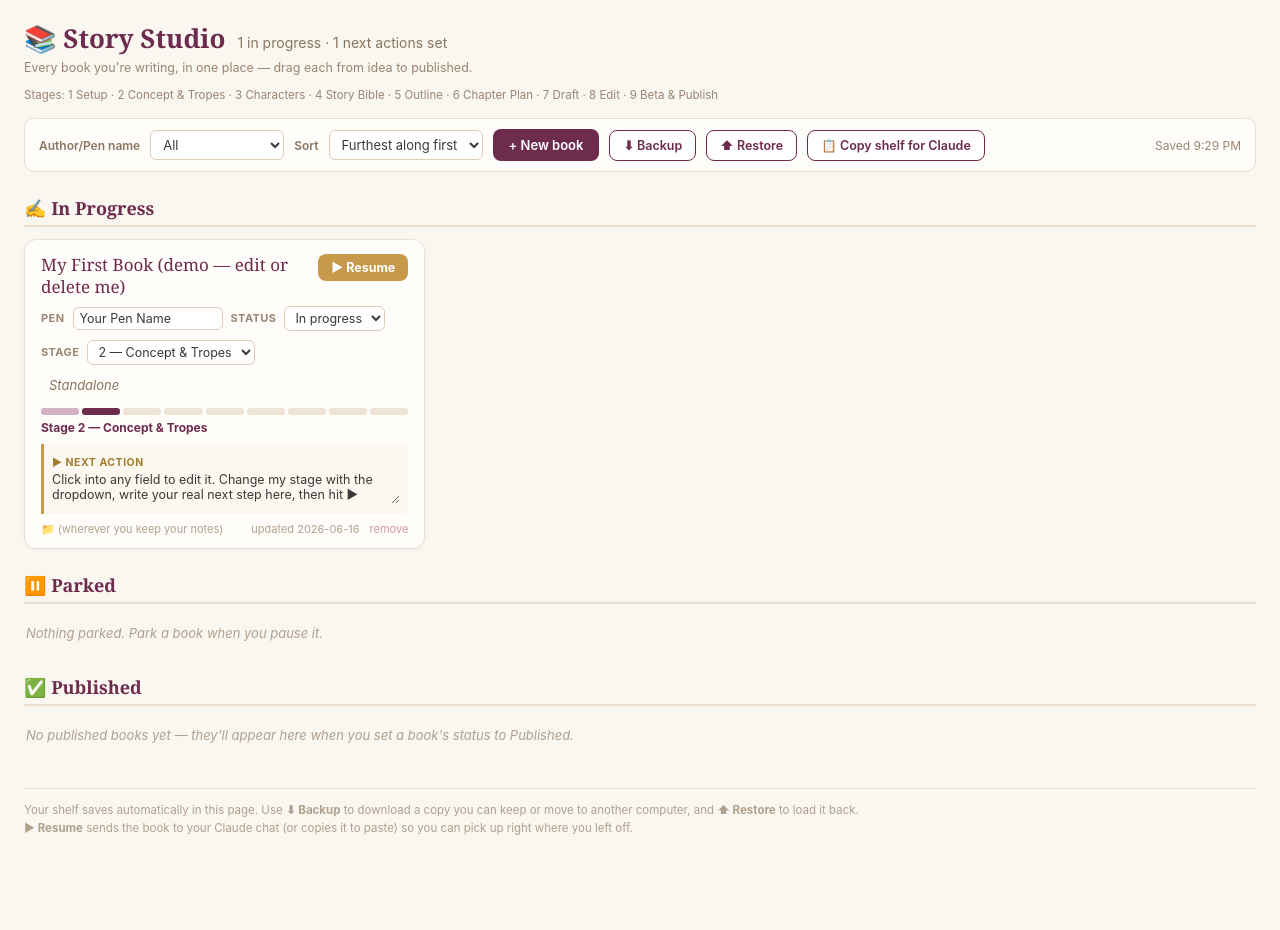
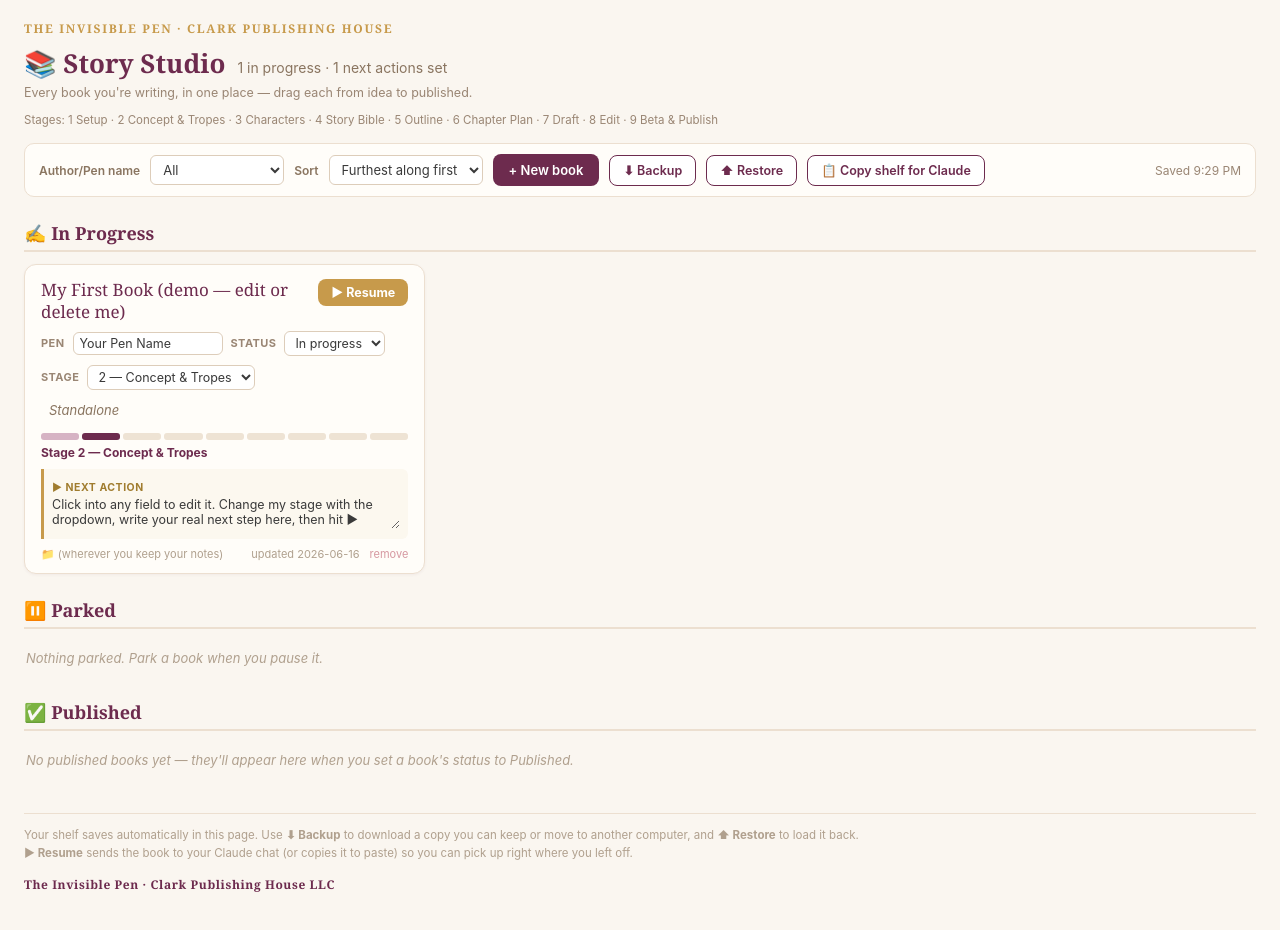
Before and after one commit to CPH-Jessica/tip-marketing-worksheets, a plain HTML site: page tools/story-studio.html in a window 1280 px wide. Before the commit the page ends 908 px from the top, so only its background shows below. Drawn offline with Linux system fonts and the light colour scheme.

Commit message:
Add The Invisible Pen branding to Story Studio (header brand line + footer attribution)

```diff
--- a/tools/story-studio.html
+++ b/tools/story-studio.html
@@ -3,7 +3,7 @@
 <head>
 <meta charset="UTF-8">
 <meta name="viewport" content="width=device-width, initial-scale=1.0">
-<title>Story Studio — Your Book Dashboard</title>
+<title>Story Studio — Your Book Dashboard · The Invisible Pen</title>
 <style>
 :root { color-scheme: light; }
 * { box-sizing: border-box; margin: 0; padding: 0; }
@@ -58,10 +58,13 @@ footer { margin-top: 34px; font-size: 11.5px; color: #b0a08e; line-height: 1.6;
 #newform .frow { display:flex; flex-direction:column; gap:6px; margin-top:8px; }
 #newform input[type=text] { width: 100%; }
 .hint { font-size:11px; color:#a89; }
+.brand { font-family: Georgia, "Times New Roman", serif; color:#c79a4b; font-size:12px; letter-spacing:.14em; text-transform:uppercase; font-weight:700; margin-bottom:8px; }
+.brand-foot { margin-top:12px; font-family: Georgia, "Times New Roman", serif; color:#6d2b4e; font-weight:700; font-size:12px; letter-spacing:.05em; }
 </style>
 </head>
 <body>
 <div id="app">
+  <div class="brand">The Invisible Pen · Clark Publishing House</div>
   <header>
     <h1>📚 Story Studio</h1>
     <span class="summary" id="summary"></span>
@@ -113,6 +116,7 @@ footer { margin-top: 34px; font-size: 11.5px; color: #b0a08e; line-height: 1.6;
   <footer>
     Your shelf saves automatically in this page. Use <b>⬇ Backup</b> to download a copy you can keep or move to another computer, and <b>⬆ Restore</b> to load it back.<br>
     <b>▶ Resume</b> sends the book to your Claude chat (or copies it to paste) so you can pick up right where you left off.
+    <div class="brand-foot">The Invisible Pen · Clark Publishing House LLC</div>
   </footer>
 </div>
 <div id="toast"></div>
```
